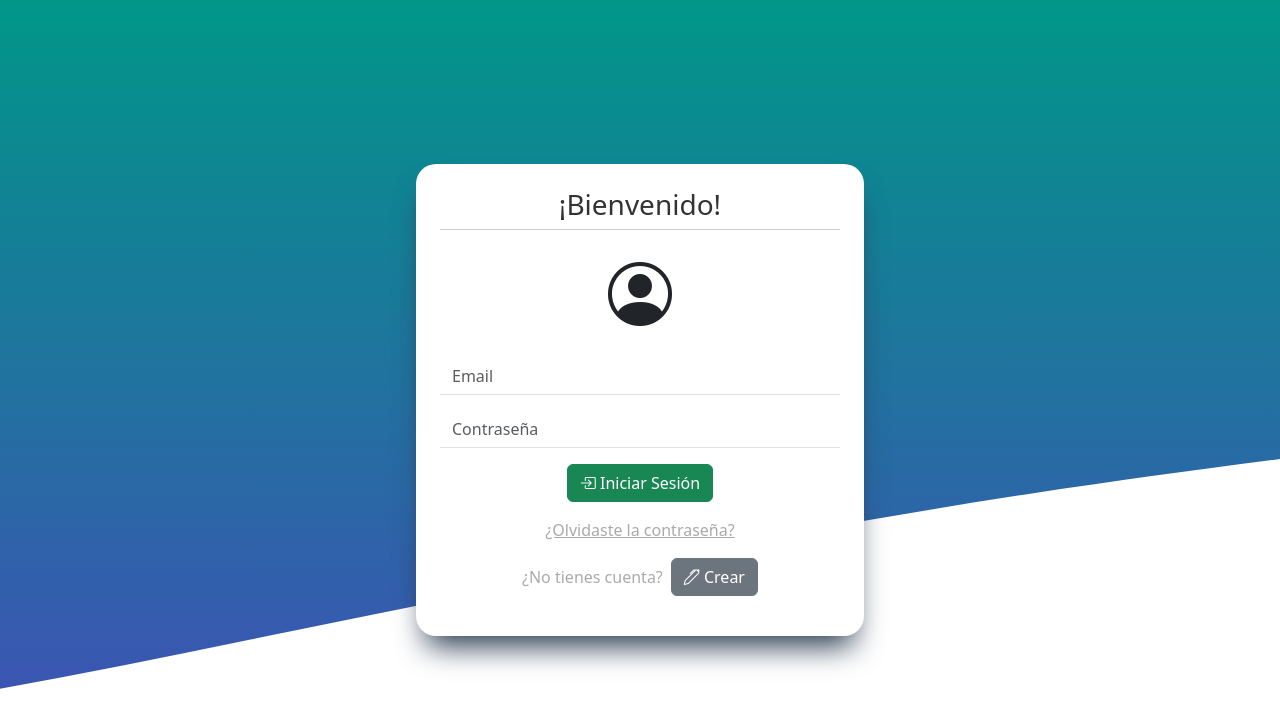
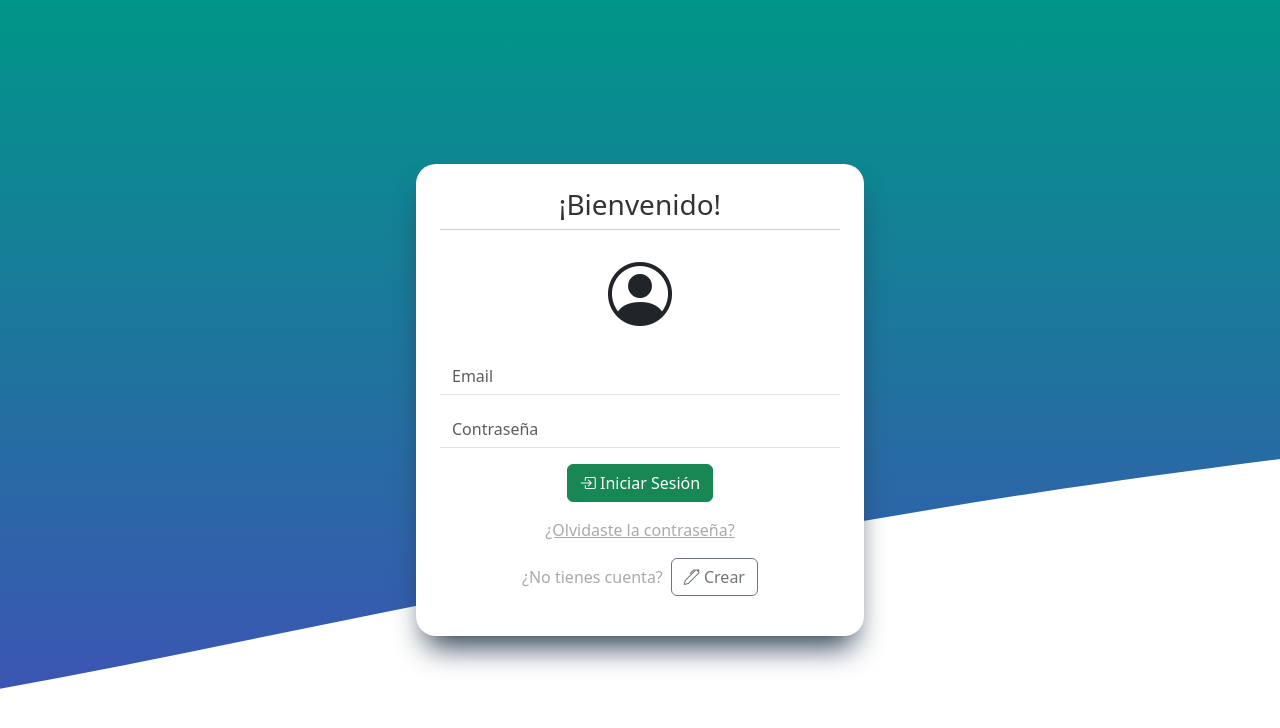
Before and after one commit to Erick-Hernandez-Ortega/AbastoTotal, an Angular app: page /login in a window 1280 px wide. Shown: the top 728 px of the page. Built offline with nearby package versions, Linux system fonts and the light colour scheme.

Commit message:
Se cambia de estilo de boton en login

```diff
--- a/src/app/components/login/login.component.html
+++ b/src/app/components/login/login.component.html
@@ -25,7 +25,7 @@
       </div>
       <div class="d-flex mb-3 justify-content-center align-items-center gap-2">
         <p class="m-0" style="color: var(--silver);">¿No tienes cuenta?</p>
-        <a routerLink="/register" class="btn btn-secondary">
+        <a routerLink="/register" class="btn btn-outline-secondary">
           <i class="bi bi-pen"></i>
           Crear</a>
       </div>
```
